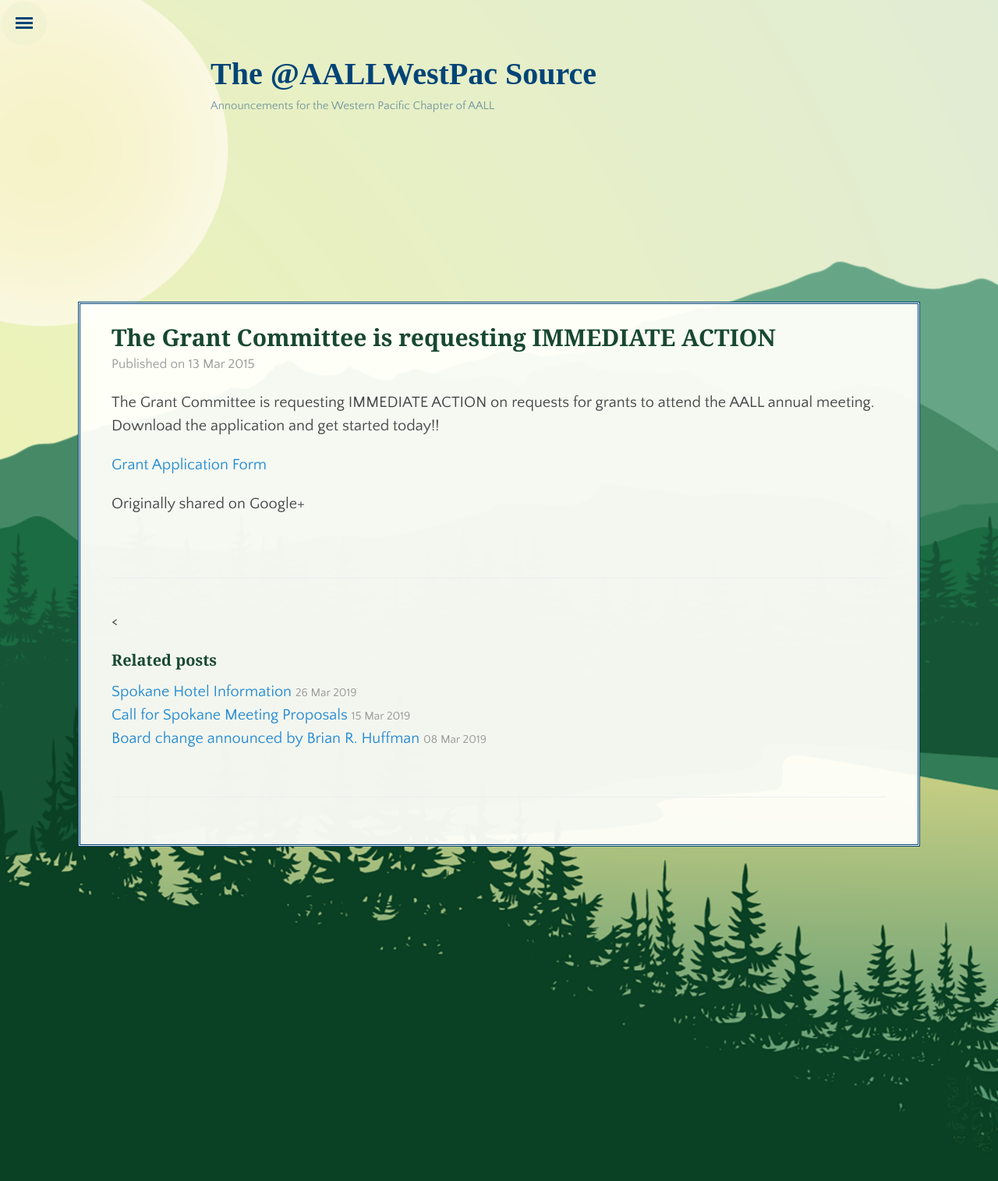
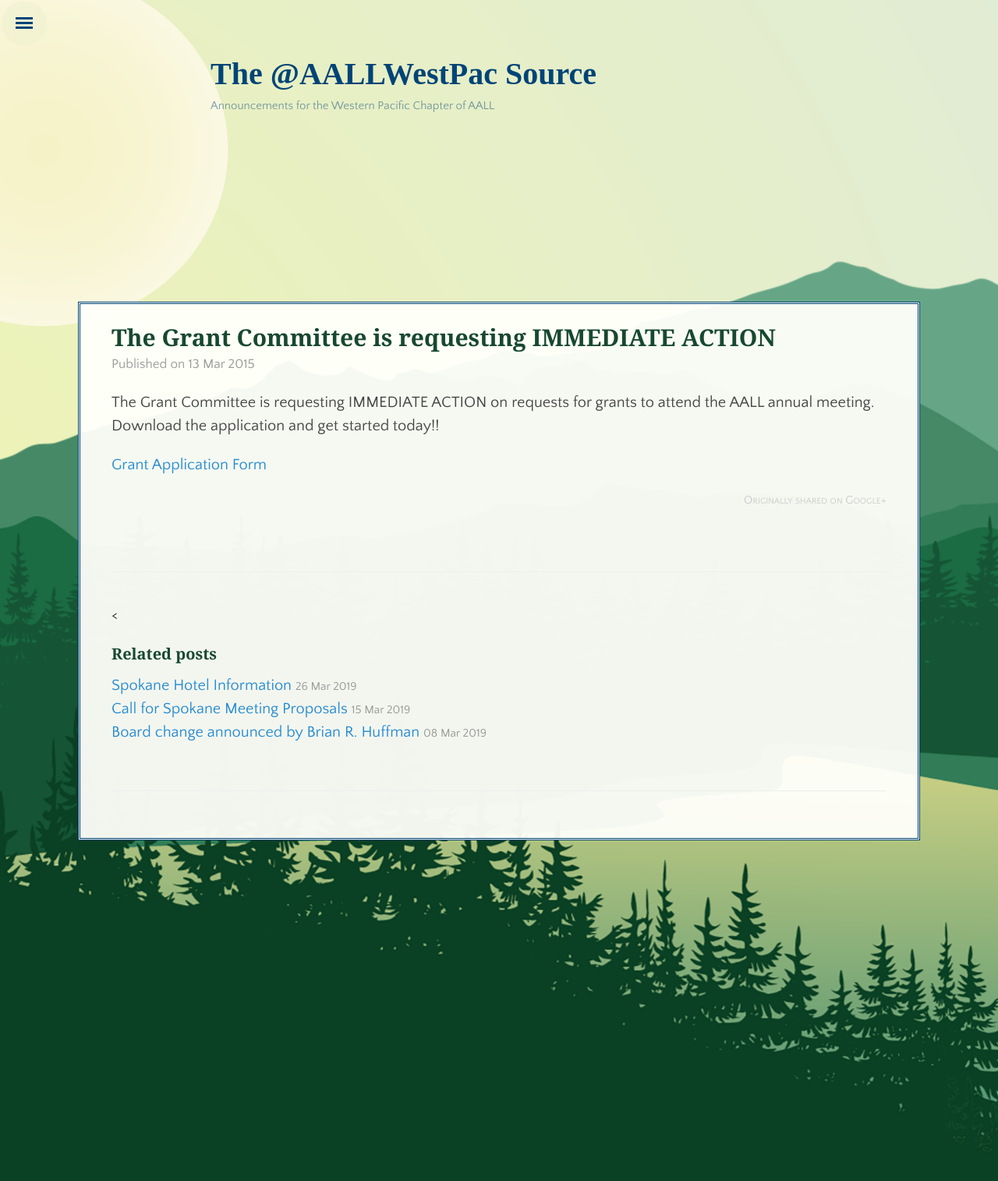
Before and after one commit to aallwestpac/aallwestpac.github.io, a Jekyll site: the page built from _posts/2015-03-13-immediate-action.md, in a window 1280 px wide. Shown: the top 1515 px of the page at 78% size. Built offline with Jekyll 4.4.1, drawn with Linux system fonts in a browser that asks for light colours; some web fonts are replaced.

Commit message:
Update 2015-03-13-immediate-action.md

```diff
--- a/_posts/2015-03-13-immediate-action.md
+++ b/_posts/2015-03-13-immediate-action.md
@@ -8,3 +8,4 @@
 [Grant Application Form](chapters.aallnet.org/westpac/forms/2015WestPacAALLGrantApplicationForm.docx)
 
 Originally shared on Google+
+{: .oNote}
```
